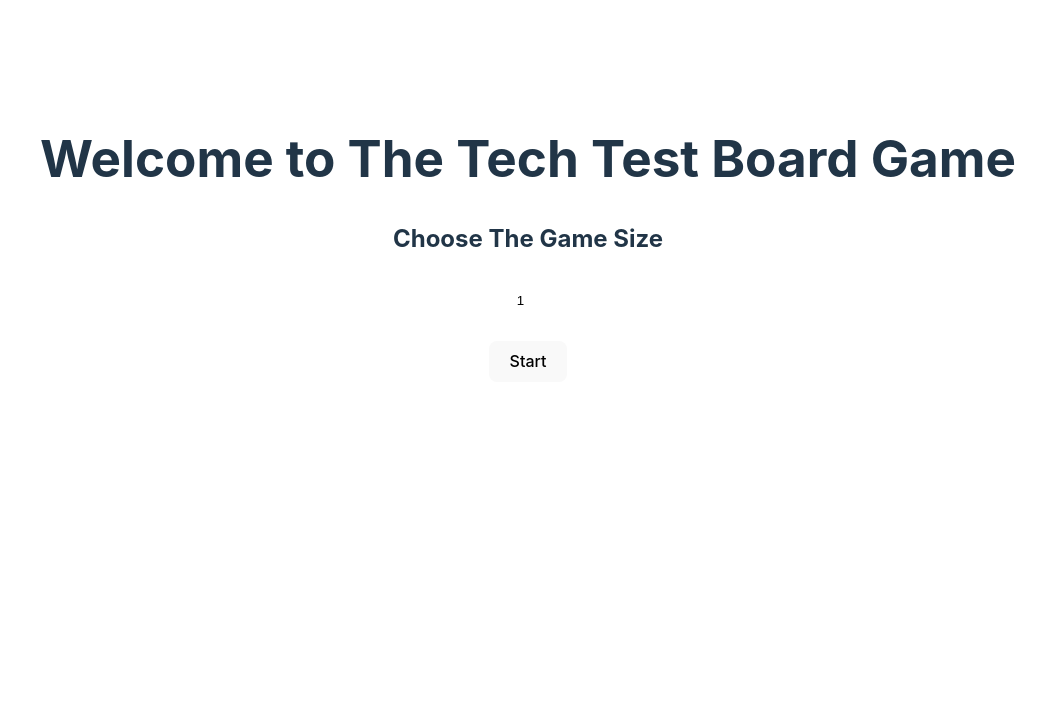
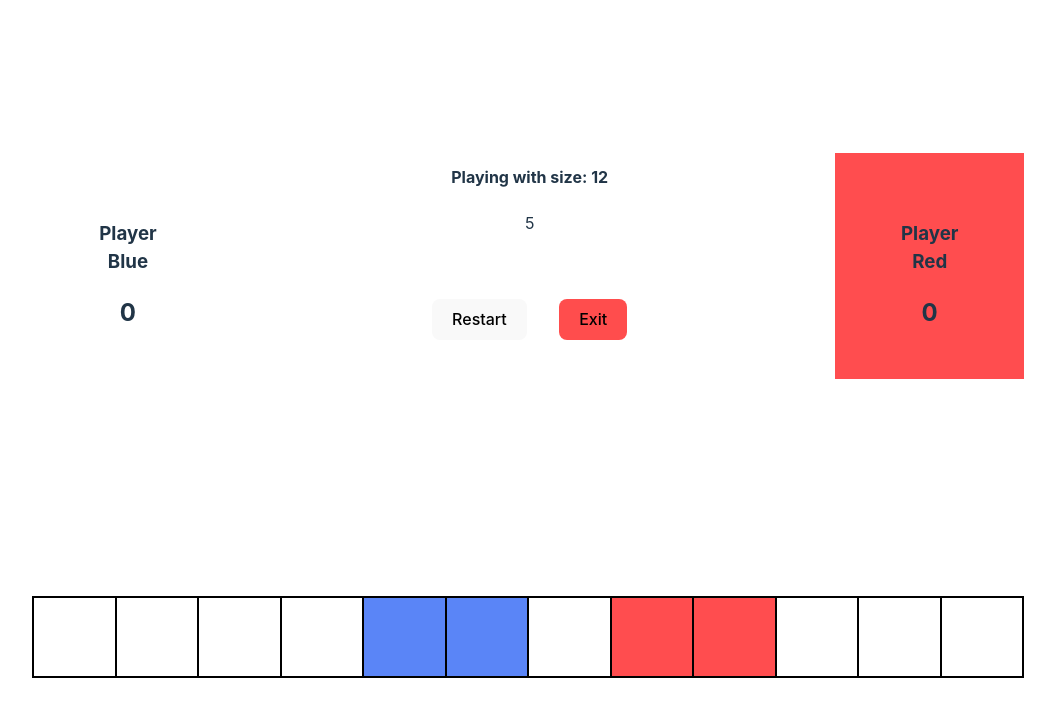
Before and after one commit to JoseAntonioNuevo/Tech-Test-Board-Game, a Vue app: page / in a window 1280 px wide. Shown: the top 716 px of the page, without its empty margins (112-1167 px from the left). Built offline with nearby package versions, Linux system fonts and the light colour scheme.

Commit message:
Initialize Board

```diff
--- a/src/App.vue
+++ b/src/App.vue
@@ -18,8 +18,8 @@ export default defineComponent({
     GameComponent,
   },
   setup() {
-    const gameInProgress = ref<boolean>(false);
-    const gameSize = ref<number>(1);
+    const gameInProgress = ref<boolean>(true);
+    const gameSize = ref<number>(12);
 
     const startGame = (newGameSize: number): void => {
       gameSize.value = newGameSize;
--- a/src/Game/Assets/Css/Game.css
+++ b/src/Game/Assets/Css/Game.css
@@ -0,0 +1,27 @@
+.board-game {
+  padding: 10rem 0;
+}
+
+.board-row {
+  border: solid 1px #000;
+  display: flex;
+  height: 5rem;
+}
+
+.board-row div {
+  border: solid 1px #000;
+  flex: 1;
+  display: flex;
+  align-items: center;
+  justify-content: center;
+  cursor: pointer;
+  background-color: #fff;
+}
+
+div.blue-row {
+  background-color: #5a85f7;
+}
+
+div.red-row {
+  background-color: #ff4d4f;
+}
--- a/src/Game/Components/GameComponent.vue
+++ b/src/Game/Components/GameComponent.vue
@@ -6,14 +6,25 @@
       :gameSize="gameSize"
       :bluePlayerScore="bluePlayerScore"
       :redPlayerScore="redPlayerScore"
+      :playerTurn="playerTurn"
     />
+    <div class="board-game">
+      <div class="board-row">
+        <div
+          v-for="(col, colIndex) in board"
+          @click="cellClicked(colIndex)"
+          :key="colIndex"
+          :class="getCellClass(colIndex)"
+        />
+      </div>
+    </div>
   </div>
 </template>
 
 <script lang="ts">
 import "../Assets/Css/Game.css";
 import ScoreBoardComponent from "../../ScoreBoard/Components/ScoreBoardComponent.vue";
-import { defineComponent, ref } from "vue";
+import { defineComponent, ref, computed } from "vue";
 
 export default defineComponent({
   name: "GameComponent",
@@ -30,6 +41,37 @@ export default defineComponent({
   setup(props, { emit }) {
     const bluePlayerScore = ref<number>(0);
     const redPlayerScore = ref<number>(0);
+    const playerTurn = ref<number>(0);
+    const blueBoard = ref<number[]>([]);
+    const redBoard = ref<number[]>([]);
+
+    const board = ref<number[][]>(
+      Array.from({ length: props.gameSize }, () =>
+        Array(props.gameSize).fill(0)
+      )
+    );
+
+    const initializeBoard = () => {
+      const size = props.gameSize;
+      const redCells = Math.floor(size * 0.2);
+      const blueCells = Math.floor(size * 0.2);
+
+      let alreadySet: Set<number> = new Set();
+
+      while (alreadySet.size < redCells + blueCells) {
+        const col = Math.floor(Math.random() * size) + 1;
+        if (!alreadySet.has(col)) {
+          if (blueBoard.value.length < blueCells) {
+            blueBoard.value.push(col);
+          } else if (redBoard.value.length < redCells) {
+            redBoard.value.push(col);
+          }
+          alreadySet.add(col);
+        }
+      }
+
+      playerTurn.value = Math.random() < 0.5 ? 1 : 2;
+    };
 
     const exitGame = (): void => {
       emit("exit-game");
@@ -38,9 +80,38 @@ export default defineComponent({
     const restartGame = (): void => {
       bluePlayerScore.value = 0;
       redPlayerScore.value = 0;
+      board.value = Array.from({ length: props.gameSize }, () =>
+        Array(props.gameSize).fill(0)
+      );
+      initializeBoard();
     };
 
-    return { bluePlayerScore, redPlayerScore, exitGame, restartGame };
+    const cellClicked = (col: number): void => {
+      console.log(col);
+    };
+
+    const getCellClass = (colIndex: number): string => {
+      if (blueBoard.value.includes(colIndex)) {
+        return "blue-row";
+      }
+      if (redBoard.value.includes(colIndex)) {
+        return "red-row";
+      }
+      return "";
+    };
+
+    initializeBoard();
+
+    return {
+      bluePlayerScore,
+      redPlayerScore,
+      playerTurn,
+      board,
+      exitGame,
+      restartGame,
+      cellClicked,
+      getCellClass,
+    };
   },
 });
 </script>
--- a/src/ScoreBoard/Assets/Css/ScoreBoard.Css
+++ b/src/ScoreBoard/Assets/Css/ScoreBoard.Css
@@ -15,3 +15,15 @@
   display: flex;
   gap: 2rem;
 }
+
+.score-board div {
+  padding: 3rem 4rem;
+}
+
+.blue-turn {
+  background-color: #5a85f7;
+}
+
+.red-turn {
+  background-color: #ff4d4f;
+}
--- a/src/ScoreBoard/Components/ScoreBoardComponent.vue
+++ b/src/ScoreBoard/Components/ScoreBoardComponent.vue
@@ -1,6 +1,6 @@
 <template>
   <div class="score-board">
-    <div>
+    <div :class="playerTurn !== 1 ? 'blue-turn' : ''">
       <h3>Player Blue</h3>
       <h2>{{ bluePlayerScore }}</h2>
     </div>
@@ -12,7 +12,7 @@
         <button @click="exitGame" class="exit-btn">Exit</button>
       </div>
     </div>
-    <div>
+    <div :class="playerTurn === 1 ? 'red-turn' : ''">
       <h3>Player Red</h3>
       <h2>{{ redPlayerScore }}</h2>
     </div>
@@ -39,7 +39,12 @@ export default defineComponent({
       type: Number,
       required: false,
     },
+    playerTurn: {
+      type: Number,
+      required: false,
+    },
   },
+
   setup(props, { emit }) {
     const timer = ref(0);
     let interval: number;
--- a/src/style.css
+++ b/src/style.css
@@ -57,7 +57,6 @@ button:focus-visible {
 }
 
 #app {
-  max-width: 1280px;
   margin: 0 auto;
   padding: 2rem;
   text-align: center;
```
